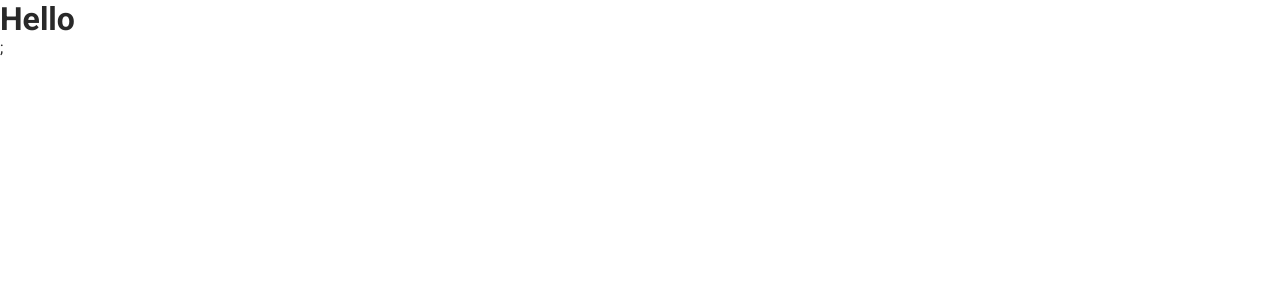
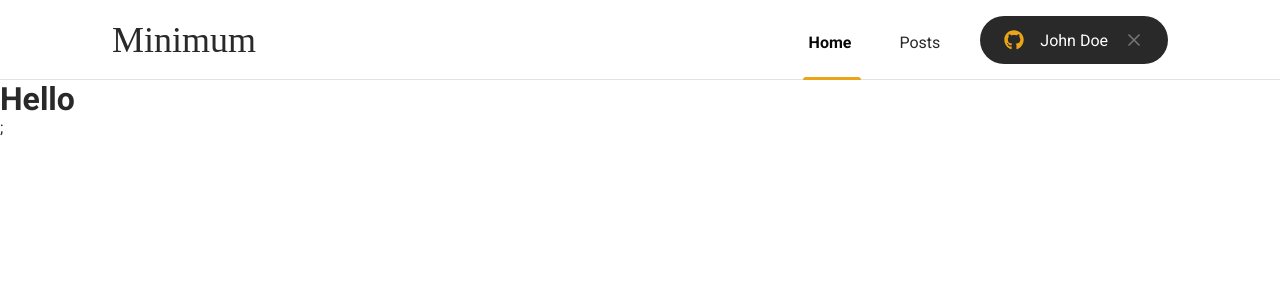
Before and after one commit to PabloHFR/blog-project, a Next.js app: page / in a window 1280 px wide. Shown: the top 300 px of the page. Built offline with nearby package versions, Linux system fonts and the light colour scheme.

Commit message:
Added header components and styles

```diff
--- a/package.json
+++ b/package.json
@@ -16,6 +16,7 @@
     "next": "13.1.6",
     "react": "18.2.0",
     "react-dom": "18.2.0",
+    "react-icons": "^4.7.1",
     "sass": "^1.58.1",
     "typescript": "4.9.5"
   }
--- /dev/null
+++ b/src/components/Header/index.tsx
@@ -0,0 +1,18 @@
+import styles from "./styles.module.scss";
+
+import { SignInButton } from "../SignInButton";
+
+export function Header() {
+  return (
+    <header className={styles.headerContainer}>
+      <div className={styles.headerContent}>
+        <h1>Minimum</h1>
+        <nav>
+          <a className={styles.active}>Home</a>
+          <a>Posts</a>
+        </nav>
+        <SignInButton />
+      </div>
+    </header>
+  );
+}
--- /dev/null
+++ b/src/components/Header/styles.module.scss
@@ -0,0 +1,64 @@
+.headerContainer {
+  height: 5rem;
+  border-bottom: solid 1px var(--gray-100);
+}
+
+.headerContent {
+  max-width: 1120px;
+  height: 5rem;
+  margin: 0 auto;
+  padding: 0 2rem;
+
+  display: flex;
+  align-items: center;
+
+  h1 {
+    font-family: "Times New Roman", Times, serif;
+    font-weight: lighter;
+    font-size: 2.25rem;
+  }
+
+  nav {
+    margin-left: auto;
+    height: 5rem;
+
+    a {
+      display: inline-block;
+      position: relative;
+      padding: 0 0.5rem;
+      height: 5rem;
+      line-height: 5.4rem;
+      color: var(--gray-900);
+
+      transition: color 0.2s;
+
+      &:hover {
+        color: var(--black);
+      }
+
+      & + a {
+        margin-left: 2rem;
+      }
+
+      &.active {
+        color: var(--black);
+        font-weight: 700;
+      }
+
+      &.active::after {
+        content: "";
+        height: 3px;
+        border-radius: 3px 3px 0 0;
+        width: 100%;
+        position: absolute;
+        bottom: 0px;
+        left: 2px;
+        background-color: var(--yellow-500);
+      }
+    }
+  }
+
+  button {
+    margin-left: 2rem;
+  }
+}
--- /dev/null
+++ b/src/components/SignInButton/index.tsx
@@ -0,0 +1,21 @@
+import { FaGithub } from "react-icons/fa";
+import { FiX } from "react-icons/fi";
+
+import styles from "./styles.module.scss";
+
+export function SignInButton() {
+  const isUserLoggedIn = true;
+
+  return isUserLoggedIn ? (
+    <button type="button" className={styles.signInButton}>
+      <FaGithub color="#eba417" />
+      John Doe
+      <FiX color="#757575" className={styles.closeIcon} />
+    </button>
+  ) : (
+    <button type="button" className={styles.signInButton}>
+      <FaGithub color="#fff" />
+      Sign in with Github
+    </button>
+  );
+}
--- /dev/null
+++ b/src/components/SignInButton/styles.module.scss
@@ -0,0 +1,33 @@
+.signInButton {
+  height: 3rem;
+  border-radius: 3rem;
+  background-color: var(--gray-900);
+  border: none;
+  padding: 0 1.5rem;
+
+  display: flex;
+  align-items: center;
+  justify-content: center;
+
+  color: var(--white);
+  font-weight: 400;
+
+  svg {
+    width: 20px;
+    height: 20px;
+  }
+
+  svg:first-child {
+    margin-right: 1rem;
+  }
+
+  svg.closeIcon {
+    margin-left: 1rem;
+  }
+
+  transition: filter 0.2s;
+
+  &:hover {
+    filter: brightness(0.8);
+  }
+}
--- a/src/pages/_app.tsx
+++ b/src/pages/_app.tsx
@@ -1,6 +1,12 @@
+import { Header } from "@/components/Header";
 import type { AppProps } from "next/app";
 import "../styles/global.scss";
 
 export default function App({ Component, pageProps }: AppProps) {
-  return <Component {...pageProps} />;
+  return (
+    <>
+      <Header />
+      <Component {...pageProps} />;
+    </>
+  );
 }
--- a/src/pages/index.tsx
+++ b/src/pages/index.tsx
@@ -6,7 +6,7 @@ export default function Home() {
       <Head>
         <title>Minimum</title>
       </Head>
-      <h1>Hello</h1>;
+      <h1>Hello</h1>
     </>
   );
 }
--- a/src/styles/global.scss
+++ b/src/styles/global.scss
@@ -18,6 +18,7 @@
 
 :root {
   --white: #fff;
+  --black: #080808;
 
   --gray-100: #e1e1e6;
   --gray-600: #757575;
```
Also changed, not shown: 1 other file (tests, documents, lock files or other folders).
